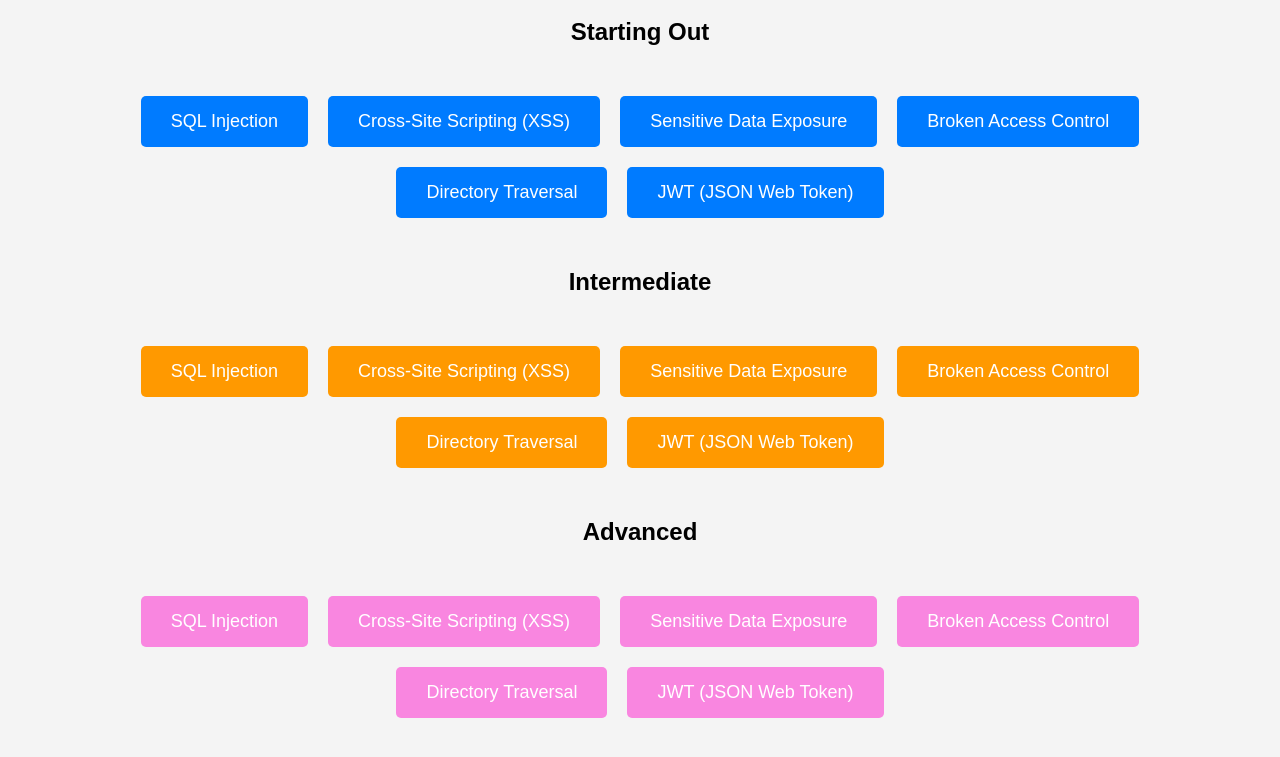
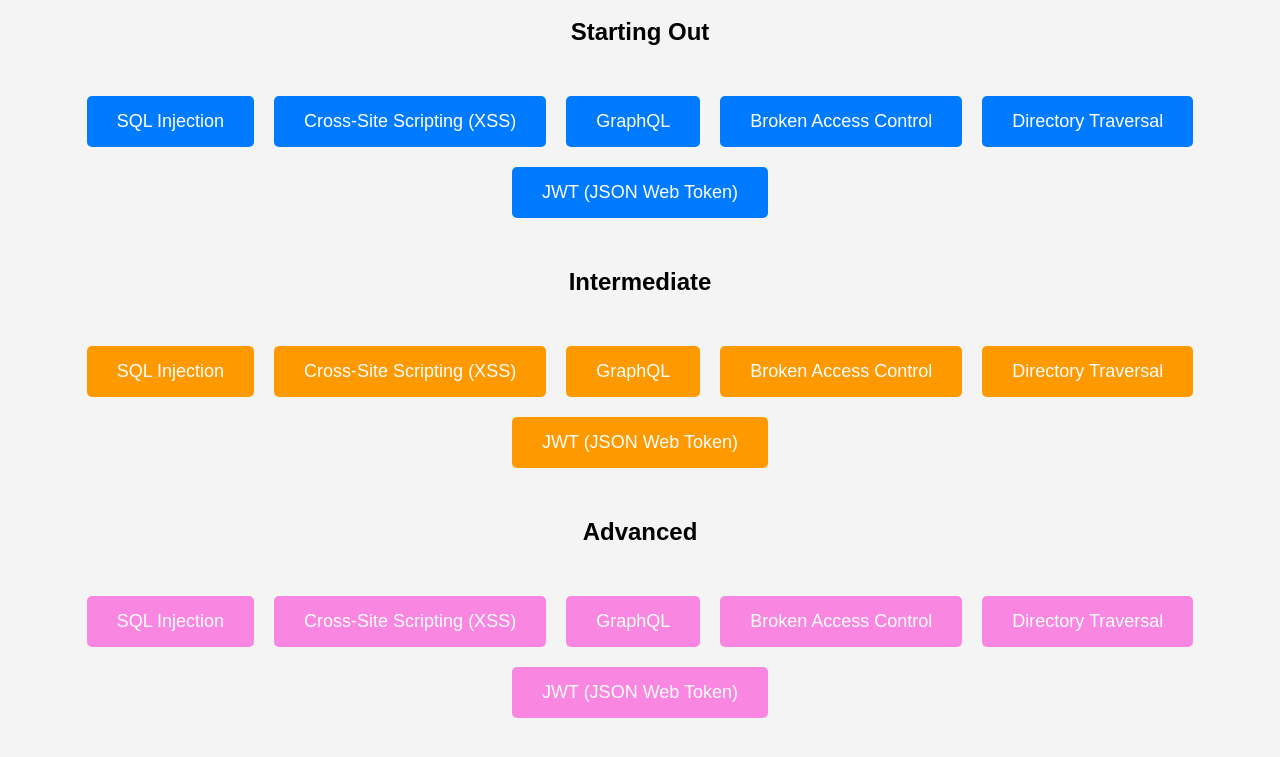
Before and after one commit to WhosWiFi/DangerClose, a website: page html/challenges.html in a window 1280 px wide. Shown: the part 111-868 px from the top of the page. Drawn offline with Linux system fonts and the light colour scheme.

Commit message:
removed data exposure for graphql

```diff
--- a/html/challenges.html
+++ b/html/challenges.html
@@ -106,7 +106,7 @@
     <div class="starter">
         <button class="starter-button" onclick="window.location.href='/book_lookup'">SQL Injection</button>
         <button class="starter-button" onclick="window.location.href='/xss_starter_lab_description'">Cross-Site Scripting (XSS)</button>
-        <button class="starter-button" onclick="window.location.href='#'">Sensitive Data Exposure</button>
+        <button class="starter-button" onclick="window.location.href='#'">GraphQL</button>
         <button class="starter-button" onclick="window.location.href='/broken_access_starter'">Broken Access Control</button>
         <button class="starter-button" onclick="window.location.href='#'">Directory Traversal</button>
         <button class="starter-button" onclick="window.location.href='/my_account_jwt_starter'">JWT (JSON Web Token)</button>
@@ -115,7 +115,7 @@
     <div class="intermediate">
         <button class="intermediate-button" onclick="window.location.href='/book_lookup_intermediate'">SQL Injection</button>
         <button class="intermediate-button" onclick="window.location.href='/xss_intermediate_lab_description'">Cross-Site Scripting (XSS)</button>
-        <button class="intermediate-button" onclick="window.location.href='#'">Sensitive Data Exposure</button>
+        <button class="intermediate-button" onclick="window.location.href='#'">GraphQL</button>
         <button class="intermediate-button" onclick="window.location.href='/broken_access_intermediate'">Broken Access Control</button>
         <button class="intermediate-button" onclick="window.location.href='#'">Directory Traversal</button>
         <button class="intermediate-button" onclick="window.location.href='/my_account_jwt_intermediate'">JWT (JSON Web Token)</button>
@@ -124,7 +124,7 @@
     <div class="advanced">
         <button class="advanced-button" onclick="window.location.href='/book_lookup_advanced'">SQL Injection</button>
         <button class="advanced-button" onclick="window.location.href='/xss_advanced_lab_description'">Cross-Site Scripting (XSS)</button>
-        <button class="advanced-button" onclick="window.location.href='#'">Sensitive Data Exposure</button>
+        <button class="advanced-button" onclick="window.location.href='#'">GraphQL</button>
         <button class="advanced-button" onclick="window.location.href='/broken_access_advanced'">Broken Access Control</button>
         <button class="advanced-button" onclick="window.location.href='#'">Directory Traversal</button>
         <button class="advanced-button" onclick="window.location.href='/jwt_advanced_lab'">JWT (JSON Web Token)</button>
```
